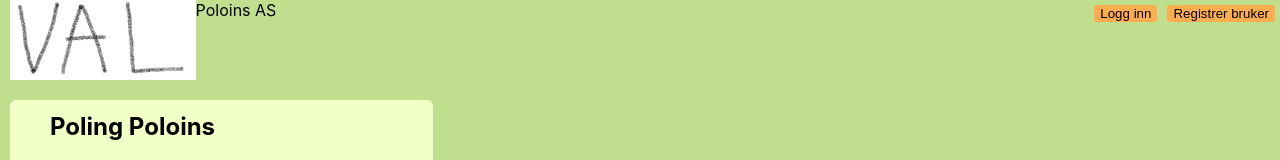
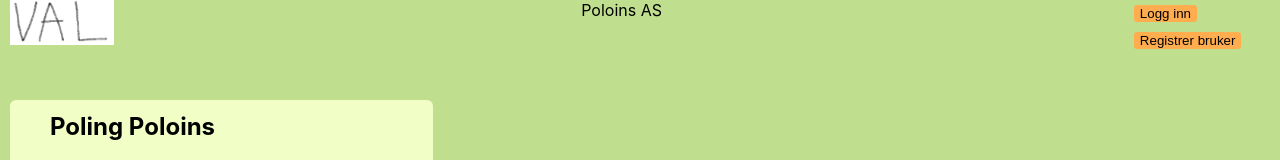
Before and after one commit to Haugalandet/VAL-Frontend, a React (Create React App) app: page /polls/1 in a window 1280 px wide. Shown: the top 160 px of the page. Built offline with nearby package versions, Linux system fonts and the light colour scheme; no server answers.

Commit message:
updated scss to navbar

```diff
--- a/src/components/navbar.tsx
+++ b/src/components/navbar.tsx
@@ -7,11 +7,10 @@ import logo from "../assets/logo.png";
 export function Navbar() {
   return (
     <nav>
-
       <NavLink to="/" className="logo-link">
-        <img src={logo} alt="VAL Logo"/>
+        <img src={logo} alt="VAL Logo" />
       </NavLink>
-      <div>Poloins AS</div>
+      <div className="title">Poloins AS</div>
       <div className="buttonsdiv">
         <NavLink to="/login">
           <button>Logg inn</button>
--- a/src/pages/landingpage.tsx
+++ b/src/pages/landingpage.tsx
@@ -13,9 +13,9 @@ export function LandingPage() {
   const navigate = useNavigate();
 
   // @ts-ignore
-  const updatePoll = (event) => {
+  const updatePoll = (e) => {
     // @ts-ignore
-    setPollId(event.target.value);
+    setPollId(e.target.value);
   };
 
   const findPoll = () => {
@@ -33,8 +33,8 @@ export function LandingPage() {
             Enter poll id to vote: <br />
             <input
               type="text"
-              inputMode="numeric"
-              pattern="[0-9]+"
+              name="name"
+              pattern="[0-9]"
               onChange={updatePoll}
             />
             <button onClick={findPoll}>Find Poll</button>
--- a/src/styles/navbar.scss
+++ b/src/styles/navbar.scss
@@ -2,14 +2,17 @@ nav {
   display: flex;
   height: 5rem; // Set height on navbar, so that img/logo is shrunk
 
-
   .buttonsdiv {
     margin-left: auto;
   }
-
-  img, .logo-link {
+  .title {
+    width: 100%;
+    text-align: center;
+  }
+  img,
+  .logo-link {
     // Shrinks logo, keeping the same aspect ratio
     width: auto;
-    height: 100%; // Height is decreased.
+    height: 75%; // Height is decreased.
   }
 }
```
